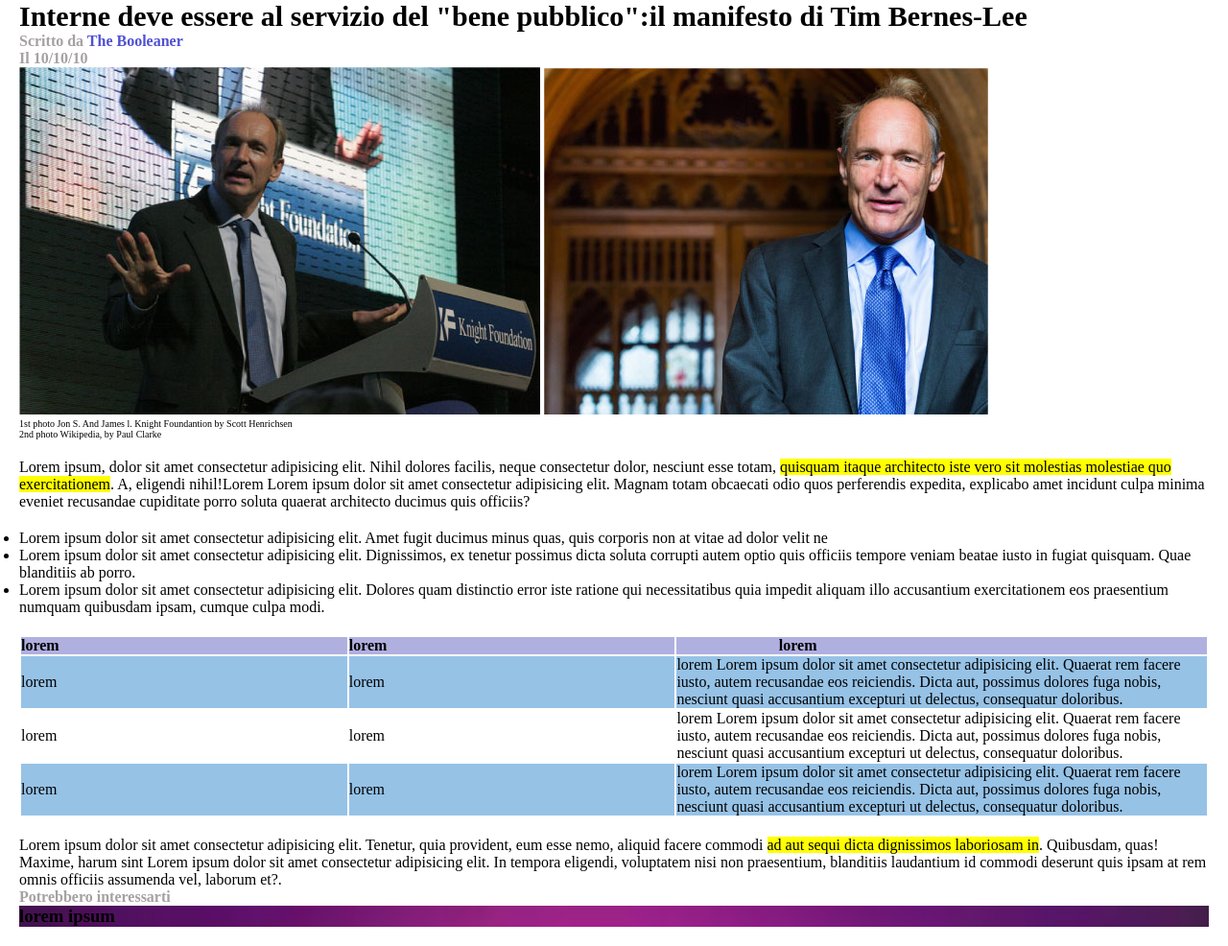
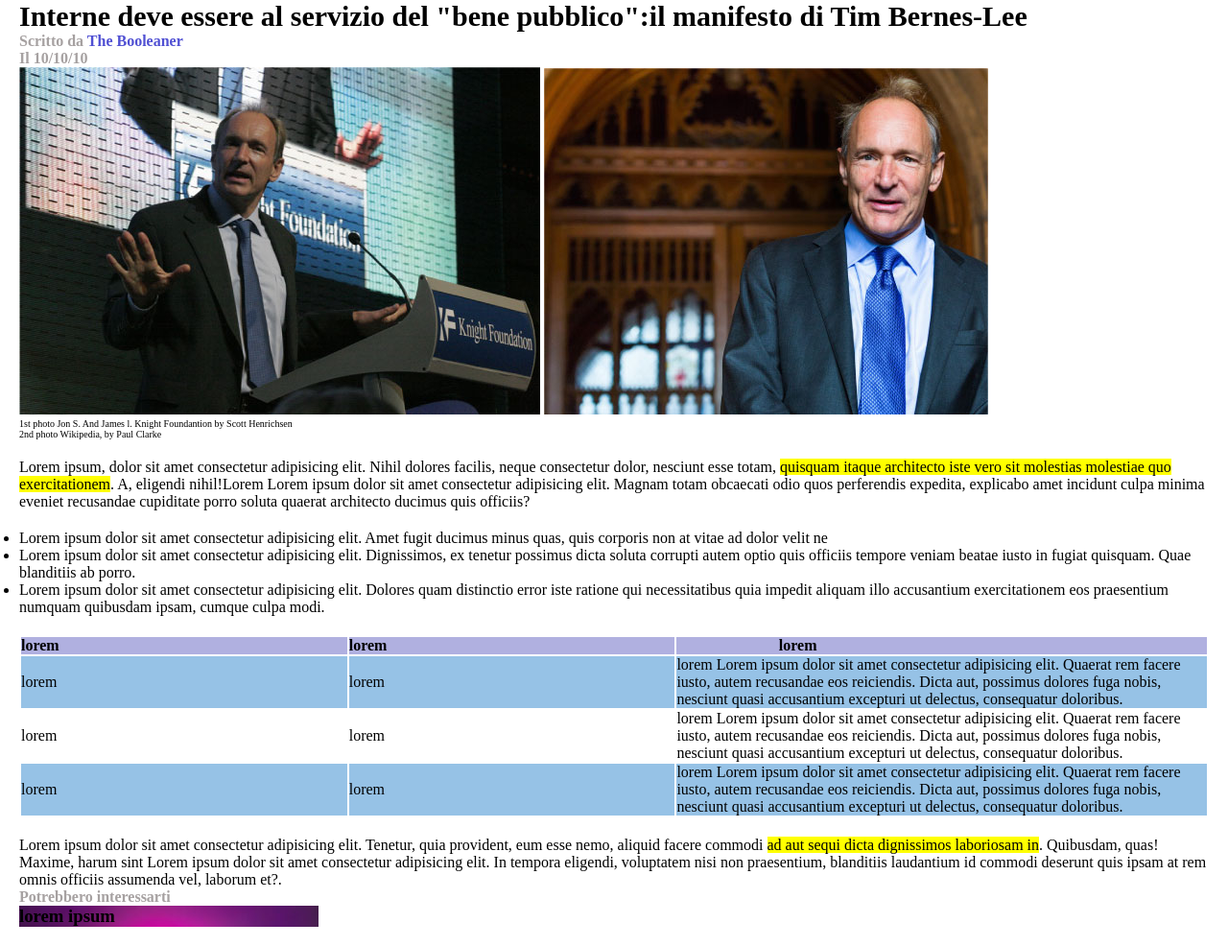
Before and after one commit to JanLascala/html-css-booleaner, a plain HTML site: page index.html in a window 1280 px wide. Shown: the part 94-1080 px from the top of the page at 96% size. Drawn offline with Linux system fonts and the light colour scheme.

Commit message:
section 4 img with txr

```diff
--- a/assets/style/style.css
+++ b/assets/style/style.css
@@ -63,6 +63,7 @@ th {
 }
 
 #imgpc {
+    height: 208;
+    width: 312px;
     background-image: url(../img/monitor.jpg);
-    background-size: 100%;
 }
```
Also changed, not shown: index.html (+1 -1 lines).
